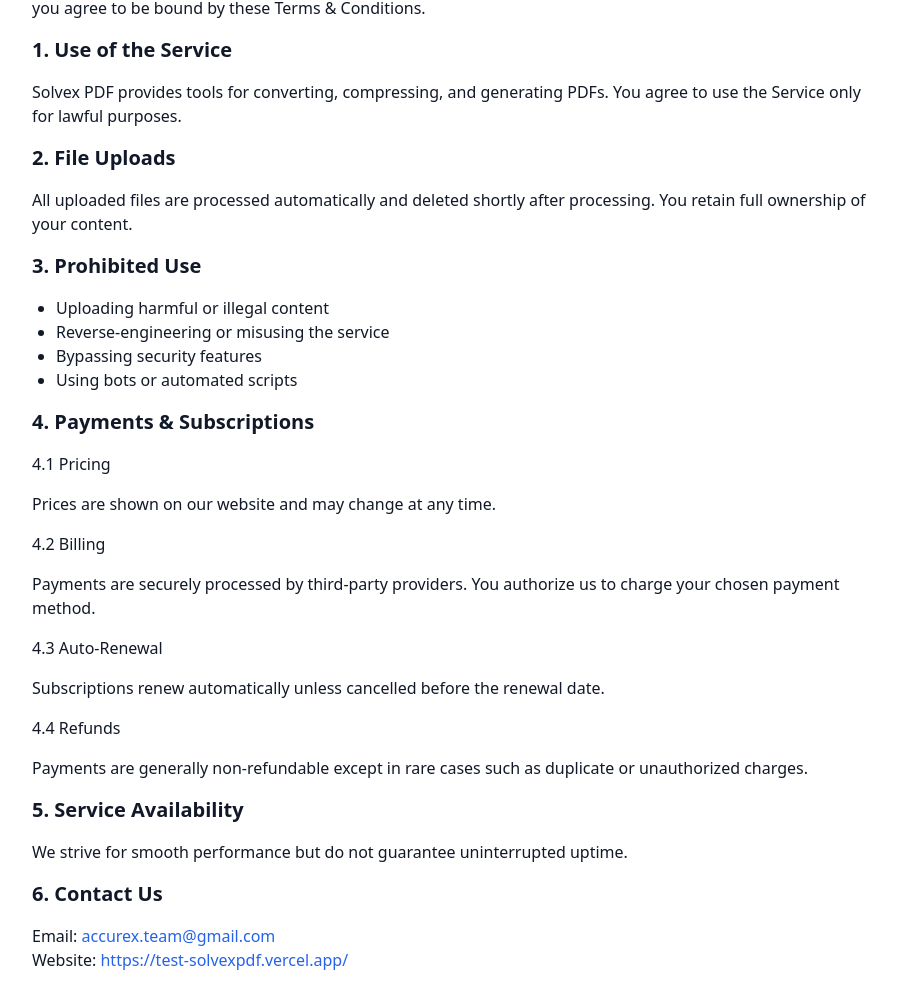
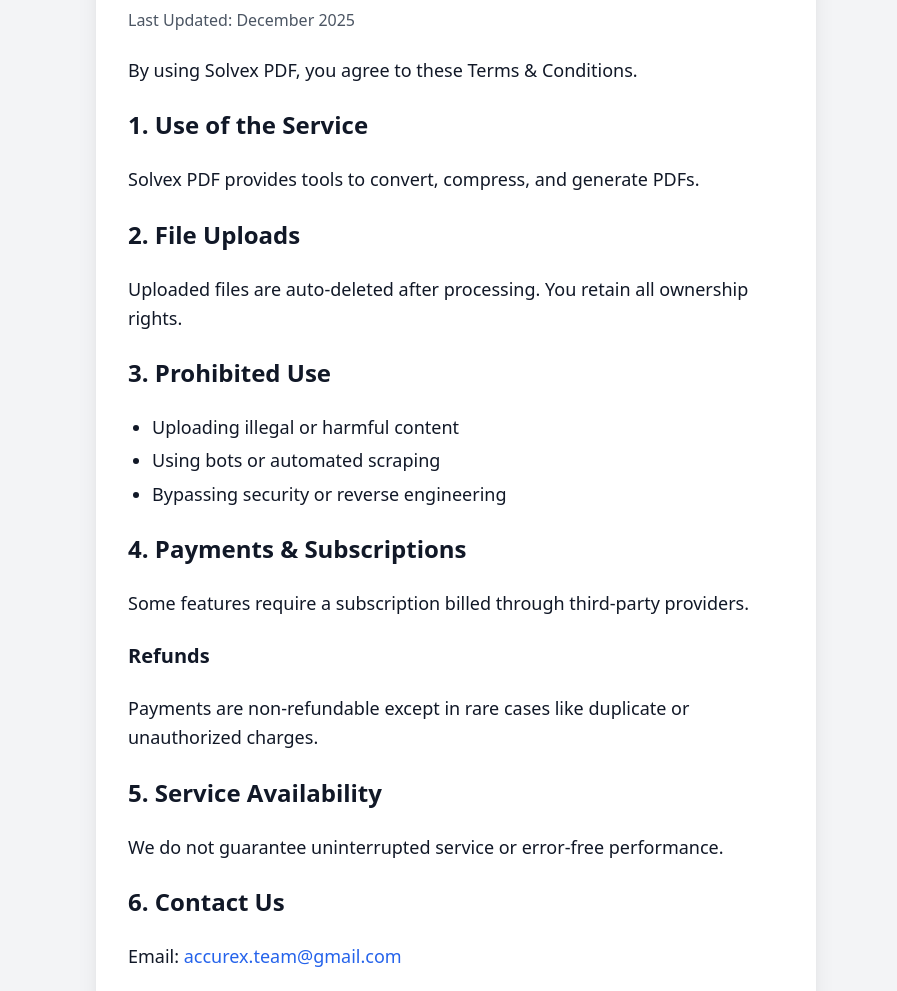
Before and after one commit to piyushofficialx/test-solvexpdf, a plain HTML site: page terms.html in a window 1280 px wide. Shown: the part 184-1175 px from the top of the page, without its empty margins (184-1081 px from the left). Drawn offline with nearby package versions, Linux system fonts and the light colour scheme.

Commit message:
Update terms.html

```diff
--- a/terms.html
+++ b/terms.html
@@ -5,74 +5,60 @@
   <meta name="viewport" content="width=device-width, initial-scale=1.0" />
   <title>Terms & Conditions - Solvex PDF</title>
   <script src="https://cdn.tailwindcss.com"></script>
+  <style>
+    .fade-in {
+      animation: fadeIn 0.5s ease-in-out;
+    }
+    @keyframes fadeIn {
+      from { opacity: 0; }
+      to { opacity: 1; }
+    }
+  </style>
 </head>
-<body class="bg-white text-gray-900">
 
-  <main class="max-w-4xl mx-auto py-12 px-6">
-    <h1 class="text-3xl font-bold mb-6">Terms & Conditions</h1>
-    <p><strong>Last Updated:</strong> December 2025</p>
+<body class="bg-gray-100 dark:bg-gray-900 text-gray-900 dark:text-gray-100">
 
-    <section class="mt-6 space-y-4">
-      <p>
-        Welcome to Solvex PDF (“Company”, “we”, “our”, or “us”). By accessing or using our
-        website or services (“Service”), you agree to be bound by these Terms & Conditions.
-      </p>
+  <header class="w-full py-6 shadow bg-white/80 dark:bg-gray-800/80 backdrop-blur">
+    <h1 class="text-center text-3xl font-bold">Solvex PDF</h1>
+  </header>
 
-      <h2 class="text-xl font-semibold mt-6">1. Use of the Service</h2>
-      <p>
-        Solvex PDF provides tools for converting, compressing, and generating PDFs.
-        You agree to use the Service only for lawful purposes.
-      </p>
+  <main class="max-w-3xl mx-auto p-6 fade-in">
+    <div class="bg-white dark:bg-gray-800 shadow-xl rounded-2xl p-8">
+      <h2 class="text-3xl font-bold mb-4">Terms & Conditions</h2>
+      <p class="text-gray-600 dark:text-gray-300 mb-6">Last Updated: December 2025</p>
 
-      <h2 class="text-xl font-semibold mt-6">2. File Uploads</h2>
-      <p>
-        All uploaded files are processed automatically and deleted shortly after
-        processing. You retain full ownership of your content.
-      </p>
+      <div class="space-y-6 text-lg leading-relaxed">
 
-      <h2 class="text-xl font-semibold mt-6">3. Prohibited Use</h2>
-      <ul class="list-disc ml-6">
-        <li>Uploading harmful or illegal content</li>
-        <li>Reverse-engineering or misusing the service</li>
-        <li>Bypassing security features</li>
-        <li>Using bots or automated scripts</li>
-      </ul>
+        <p>By using Solvex PDF, you agree to these Terms & Conditions.</p>
 
-      <h2 class="text-xl font-semibold mt-6">4. Payments & Subscriptions</h2>
+        <h3 class="text-2xl font-semibold">1. Use of the Service</h3>
+        <p>Solvex PDF provides tools to convert, compress, and generate PDFs.</p>
 
-      <h3 class="font-medium">4.1 Pricing</h3>
-      <p>
-        Prices are shown on our website and may change at any time.
-      </p>
+        <h3 class="text-2xl font-semibold">2. File Uploads</h3>
+        <p>Uploaded files are auto-deleted after processing. You retain all ownership rights.</p>
 
-      <h3 class="font-medium">4.2 Billing</h3>
-      <p>
-        Payments are securely processed by third-party providers. You authorize us to charge
-        your chosen payment method.
-      </p>
+        <h3 class="text-2xl font-semibold">3. Prohibited Use</h3>
+        <ul class="list-disc ml-6 space-y-1">
+          <li>Uploading illegal or harmful content</li>
+          <li>Using bots or automated scraping</li>
+          <li>Bypassing security or reverse engineering</li>
+        </ul>
 
-      <h3 class="font-medium">4.3 Auto-Renewal</h3>
-      <p>
-        Subscriptions renew automatically unless cancelled before the renewal date.
-      </p>
+        <h3 class="text-2xl font-semibold">4. Payments & Subscriptions</h3>
+        <p>Some features require a subscription billed through third-party providers.</p>
 
-      <h3 class="font-medium">4.4 Refunds</h3>
-      <p>
-        Payments are generally non-refundable except in rare cases such as duplicate or
-        unauthorized charges.
-      </p>
+        <h4 class="text-xl font-semibold">Refunds</h4>
+        <p>Payments are non-refundable except in rare cases like duplicate or unauthorized charges.</p>
 
-      <h2 class="text-xl font-semibold mt-6">5. Service Availability</h2>
-      <p>
-        We strive for smooth performance but do not guarantee uninterrupted uptime.
-      </p>
+        <h3 class="text-2xl font-semibold">5. Service Availability</h3>
+        <p>We do not guarantee uninterrupted service or error-free performance.</p>
 
-      <h2 class="text-xl font-semibold mt-6">6. Contact Us</h2>
-      <p>
-        Email: <a href="mailto:accurex.team@gmail.com" class="text-blue-600">accurex.team@gmail.com</a><br />
-        Website: <a href="https://test-solvexpdf.vercel.app/" class="text-blue-600">https://test-solvexpdf.vercel.app/</a>
-      </p>
-    </section>
+        <h3 class="text-2xl font-semibold">6. Contact Us</h3>
+        <p>Email: <a href="mailto:accurex.team@gmail.com" class="text-blue-600">accurex.team@gmail.com</a></p>
+        <p>Website: <a href="https://test-solvexpdf.vercel.app/" class="text-blue-600">Solvex PDF</a></p>
+
+      </div>
+    </div>
   </main>
 
 </body>
```
